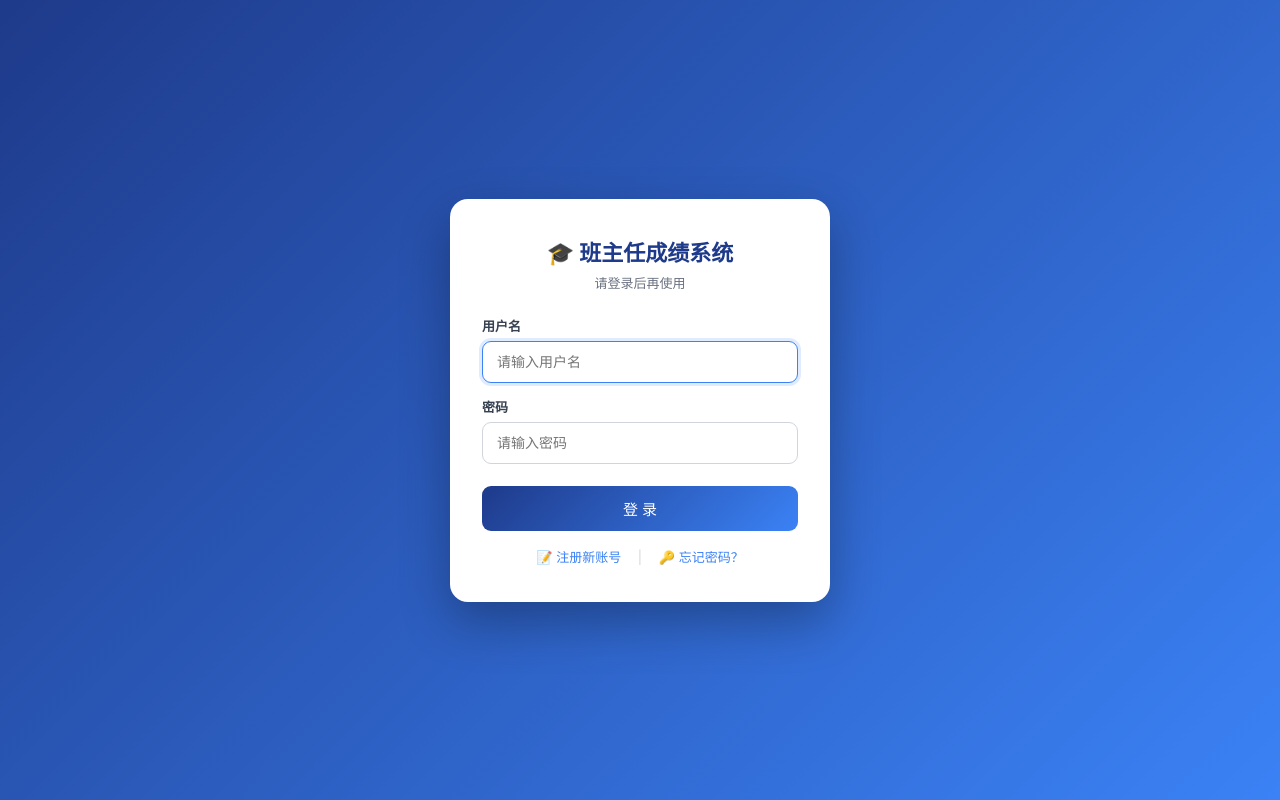
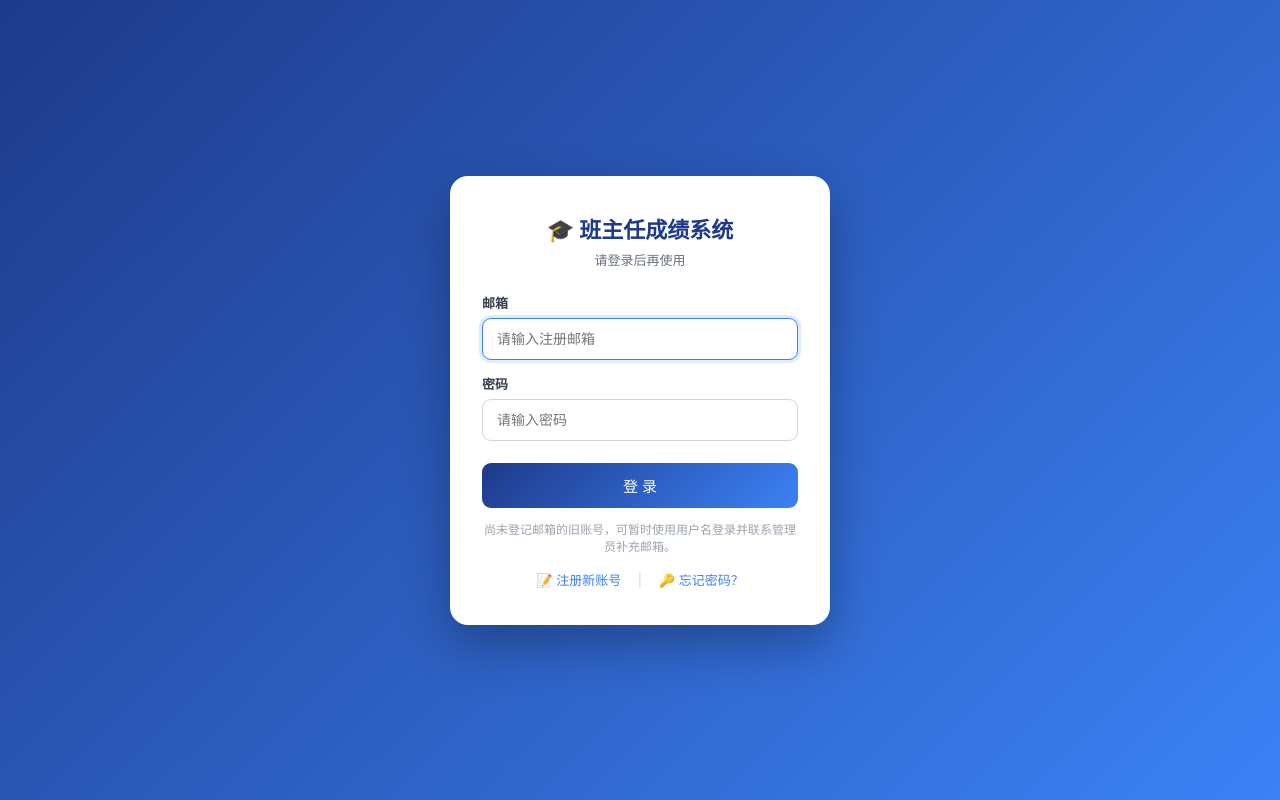
Before and after one commit to YF-101/class-manager, a Flask app: page /login in a window 1280 px wide. Run offline with Flask 3, Linux system fonts and the light colour scheme.

Commit message:
改为邮箱登录并兼容旧账号

```diff
--- a/app.py
+++ b/app.py
@@ -301,18 +301,23 @@ def login():
     if request.args.get('reset'):
         info = '密码已重置，请用新密码登录'
     if request.method == 'POST':
-        username = request.form.get('username', '').strip()
+        identifier = request.form.get('email', request.form.get('username', '')).strip().lower()
         password = request.form.get('password', '')
-        if not consume_limits([('login_ip', request.remote_addr, 60, 900), ('login_user', username.casefold(), 10, 900)]):
+        if not consume_limits([('login_ip', request.remote_addr, 60, 900), ('login_user', identifier.casefold(), 10, 900)]):
             return render_template('login.html', error='尝试次数过多，请15分钟后重试', info=None), 429
         with database() as conn:
-            user = conn.execute('SELECT * FROM users WHERE username=? AND active=1', (username,)).fetchone()
+            user = conn.execute('SELECT * FROM users WHERE lower(email)=? AND active=1', (identifier,)).fetchone()
+            if not user:
+                # Existing accounts without an email remain accessible until one is added.
+                user = conn.execute('SELECT * FROM users WHERE username=? AND (email IS NULL OR email="") AND active=1', (identifier,)).fetchone()
         if len(password) <= 128 and user and check_password_hash(user['password'], password):
             session.clear()
             session.update(user=user['username'], uid=user['id'], session_version=user['session_version'])
             session.permanent = True
+            if not user['email']:
+                flash('该账号尚未登记邮箱。目前可继续用用户名登录；请联系管理员补充邮箱。')
             return redirect(url_for('change_password') if user['must_change_password'] else url_for('index'))
-        error = '用户名或密码错误，或账号已停用'
+        error = '邮箱或密码错误，或账号已停用'
     return render_template('login.html', error=error, info=info)
 
 
@@ -340,14 +345,14 @@ def register():
                 error = password_error(password)
             elif password != request.form.get('confirm', ''):
                 error = '两次输入的密码不一致'
-            elif email and not valid_email(email):
+            elif not valid_email(email):
                 error = '邮箱格式不正确'
             elif conn.execute('SELECT 1 FROM users WHERE username=?', (username,)).fetchone():
                 error = '用户名已被占用，换一个'
             elif email and conn.execute('SELECT 1 FROM users WHERE lower(email)=?', (email,)).fetchone():
                 error = '该邮箱已被注册'
             else:
-                conn.execute('INSERT INTO users(username,password,email) VALUES(?,?,?)', (username, generate_password_hash(password), email or None))
+                conn.execute('INSERT INTO users(username,password,email) VALUES(?,?,?)', (username, generate_password_hash(password), email))
                 return redirect('/login?registered=1')
     return render_template('register.html', error=error)
 
@@ -449,7 +454,7 @@ def change_password():
 @admin_required
 def user_list():
     with database() as conn:
-        users = conn.execute('SELECT id,username,active FROM users ORDER BY id').fetchall()
+        users = conn.execute('SELECT id,username,email,active FROM users ORDER BY id').fetchall()
     return render_template('users.html', users=users, error=None)
 
 
@@ -458,13 +463,16 @@ def user_list():
 def add_user():
     username = request.form.get('username', '').strip()
     password = request.form.get('password', '')
+    email = request.form.get('email', '').strip().lower()
     with database(write=True) as conn:
-        if not 1 <= len(username) <= 50 or password_error(password):
-            flash('用户名需为1至50位，密码需为8至128位')
+        if not 1 <= len(username) <= 50 or password_error(password) or not valid_email(email):
+            flash('用户名需为1至50位，邮箱格式正确，密码需为8至128位')
         elif username.casefold() == 'admin' or conn.execute('SELECT 1 FROM users WHERE username=?', (username,)).fetchone():
             flash('用户名已存在或为系统保留账号')
+        elif conn.execute('SELECT 1 FROM users WHERE lower(email)=?', (email,)).fetchone():
+            flash('该邮箱已被其他账号使用')
         else:
-            conn.execute('INSERT INTO users(username,password,must_change_password) VALUES(?,?,1)', (username, generate_password_hash(password)))
+            conn.execute('INSERT INTO users(username,password,email,must_change_password) VALUES(?,?,?,1)', (username, generate_password_hash(password), email))
             flash('老师账号已创建，首次登录需修改密码。')
     return redirect(url_for('user_list'))
 
--- a/templates/login.html
+++ b/templates/login.html
@@ -68,8 +68,8 @@ input:focus { border-color:#3b82f6; box-shadow:0 0 0 3px rgba(59,130,246,.16); }
   <form action="/login" method="post">
     <input type="hidden" name="csrf_token" value="{{ csrf_token() }}">
     <div class="field">
-      <label>用户名</label>
-      <input autocomplete="username" name="username" placeholder="请输入用户名" autofocus>
+      <label>邮箱</label>
+      <input autocomplete="username" type="email" name="email" placeholder="请输入注册邮箱" autofocus>
     </div>
     <div class="field">
       <label>密码</label>
@@ -77,6 +77,7 @@ input:focus { border-color:#3b82f6; box-shadow:0 0 0 3px rgba(59,130,246,.16); }
     </div>
     <button class="btn">登 录</button>
   </form>
+  <p class="hint">尚未登记邮箱的旧账号，可暂时使用用户名登录并联系管理员补充邮箱。</p>
 
   <p class="links">
     <a href="/register">📝 注册新账号</a>
--- a/templates/register.html
+++ b/templates/register.html
@@ -63,8 +63,8 @@ input:focus { border-color:#3b82f6; box-shadow:0 0 0 3px rgba(59,130,246,.16); }
       <input autocomplete="username" name="username" placeholder="给自己起个用户名" autofocus>
     </div>
     <div class="field">
-      <label>邮箱（选填，用于找回密码）</label>
-      <input name="email" placeholder="如 123456@qq.com">
+      <label>邮箱（用于登录和找回密码）</label>
+      <input autocomplete="email" type="email" name="email" placeholder="如 123456@qq.com" required>
     </div>
     <div class="field">
       <label>密码</label>
--- a/templates/users.html
+++ b/templates/users.html
@@ -12,6 +12,7 @@
   <form action="/add_user" method="post" style="display:flex; gap:10px; flex-wrap:wrap;">
     <input type="hidden" name="csrf_token" value="{{ csrf_token() }}">
     <input autocomplete="username" name="username" placeholder="新用户名" style="flex:1; min-width:140px;">
+    <input autocomplete="email" type="email" name="email" placeholder="老师邮箱（用于登录）" required style="flex:1; min-width:180px;">
     <input type="password" autocomplete="new-password" name="password" placeholder="初始密码（至少8位）" style="flex:1; min-width:160px;">
     <button class="btn btn-green">添加账号</button>
   </form>
@@ -24,13 +25,14 @@
   <h2>👥 全部账号</h2>
   <div class="table-scroll"><table>
     <thead>
-      <tr><th>账号ID</th><th>用户名</th><th>角色</th><th>状态与操作</th></tr>
+      <tr><th>账号ID</th><th>用户名</th><th>登录邮箱</th><th>角色</th><th>状态与操作</th></tr>
     </thead>
     <tbody>
       {% for u in users %}
       <tr>
         <td>{{ u.id }}</td>
         <td>{{ u.username }}</td>
+        <td>{{ u.email or '未登记（暂用用户名登录）' }}</td>
         <td>
           {% if u.username == "admin" %}<span class="badge badge-fail">管理员</span>
           {% else %}<span class="badge badge-ok">老师</span>{% endif %}
```
Also changed, not shown: tests/test_regressions.py (+24 -5 lines).
